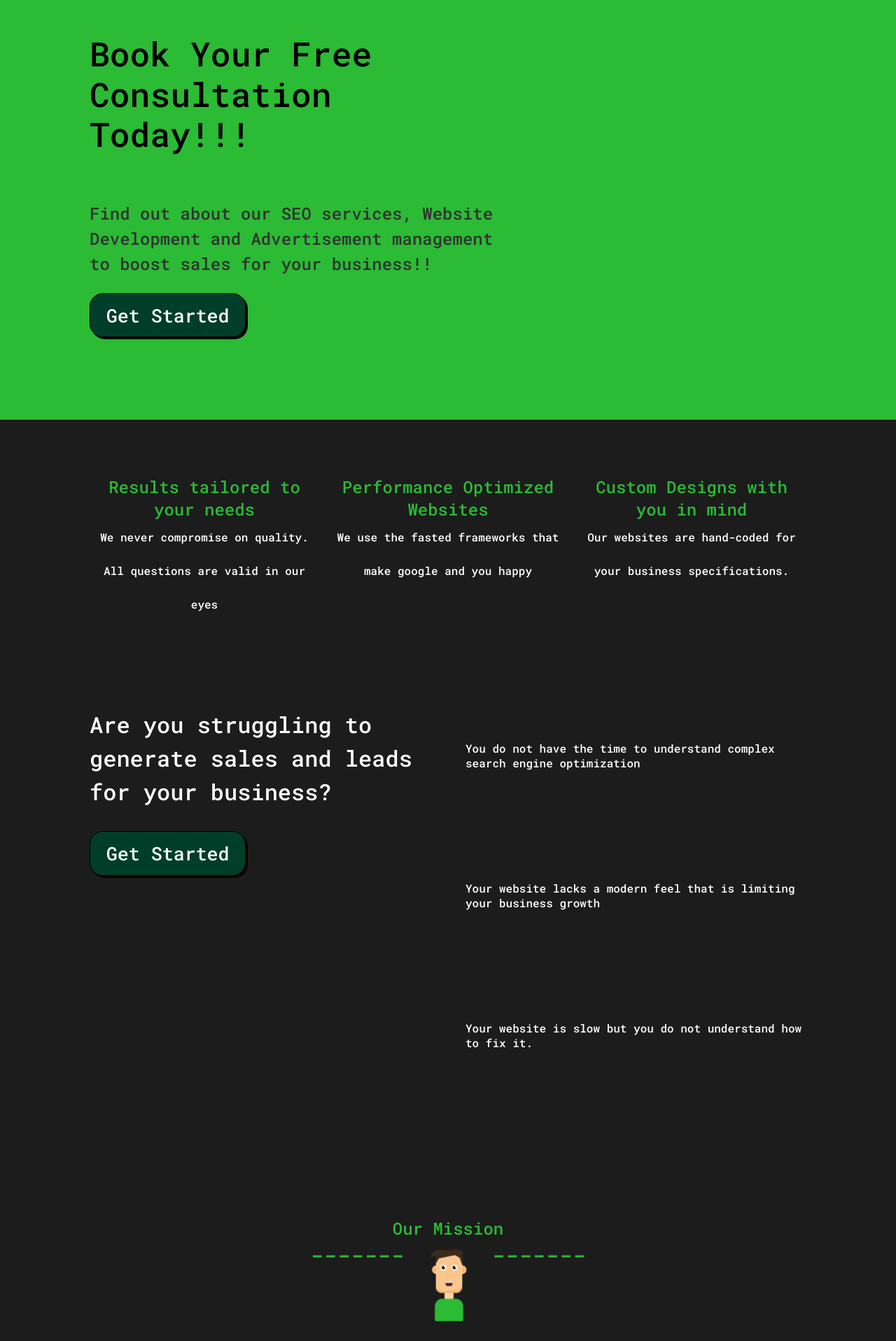
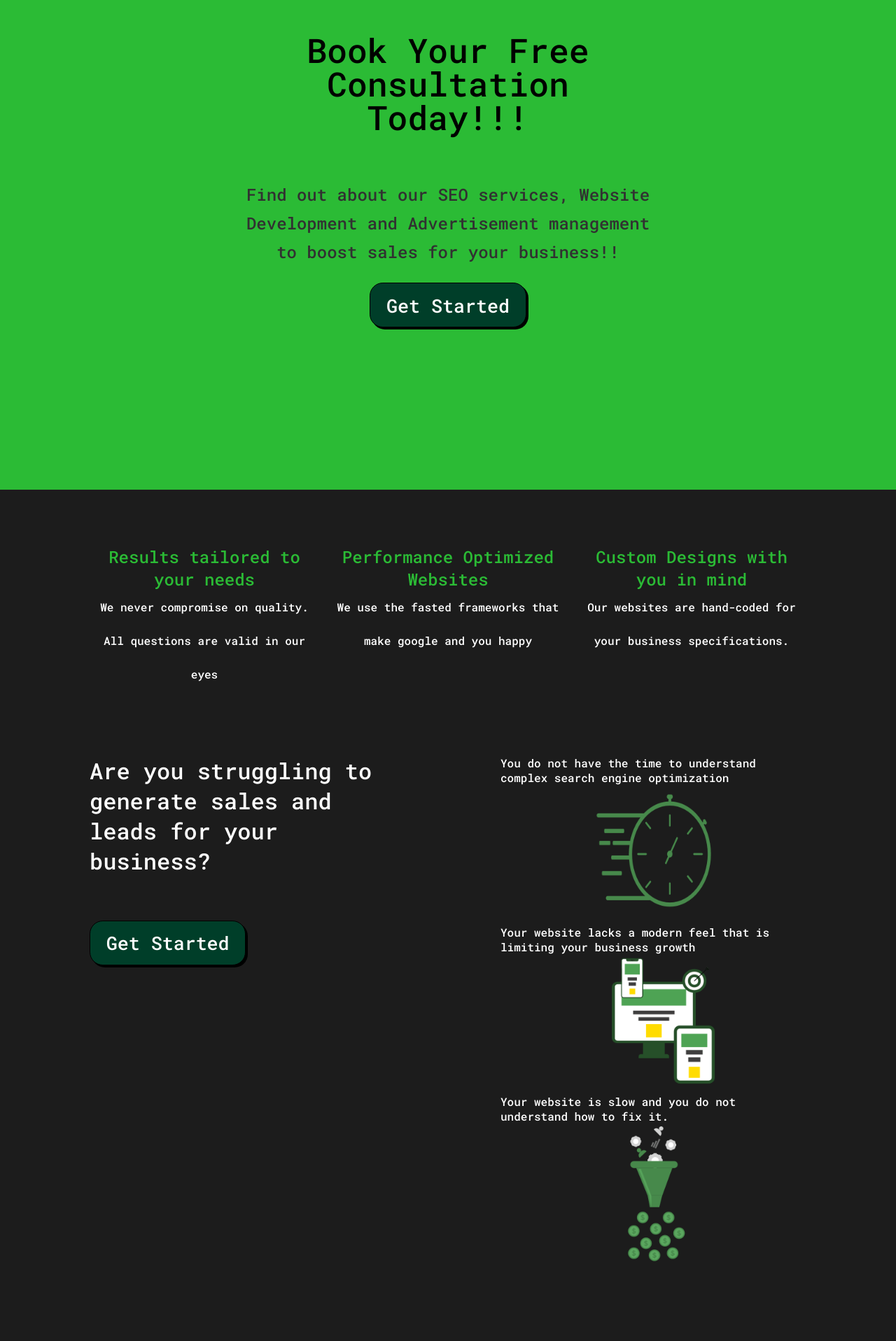
Before and after one commit to GrantGrowcott/Ninja-Devz, a Next.js app: page /Offer in a window 1280 px wide. Shown: the top 1917 px of the page at 70% size. Built offline with nearby package versions, Linux system fonts and the light colour scheme.

Commit message:
Edited some images

```diff
--- a/src/pages/Offer.tsx
+++ b/src/pages/Offer.tsx
@@ -40,12 +40,27 @@ const Offer = () => {
           <div className="problem__container__grid">
             <div className="problem__container__item">
               <h3> You do not have the time to understand complex search engine optimization</h3>
+              <Image
+                src="/stopwatch.png"
+                alt="Stopwatch moving quickly in the wind"
+                width={200}
+                height={200}
+                loading="lazy"
+              />
             </div>
             <div className="problem__container__item">
               <h3>Your website lacks a modern feel that is limiting your business growth</h3>
+              <Image src="/target-devices.png" alt="Target symbol with devices" width={200} height={200} loading="lazy" />
             </div>
             <div className="problem__container__item">
-              <h3> Your website is slow but you do not understand how to fix it.</h3>
+              <h3> Your website is slow and you do not understand how to fix it.</h3>
+              <Image
+                            src="/funnel.png"
+                            alt="Converting gears into money through a funnel"
+                            width={200}
+                            height={200}
+                            loading="lazy"
+                          />
             </div>
           </div>
         </div>
--- a/src/styles/globals.css
+++ b/src/styles/globals.css
@@ -1052,34 +1052,32 @@ align-content: flex-start;
 /* Offer Styles */
 .offer__container {
   background-color: var(--green);
-  min-height: 600px;
+  min-height: 700px;
 }
 .offer__container__inner {
   display: flex;
   flex-direction: column;
   justify-content: center;
-  align-items: flex-start;
+  align-items: center;
   margin: 0 auto;
   width:80%;
   padding-top: 3rem;
   box-sizing: border-box;
 }
-.offer__container h1{
-  font-size: 3rem;
-}
+
 .offer__container h1{
   font-size: 3rem;
   max-width: 600px;
-  line-height: 1.2;
-  text-align: left;
+  line-height: 1;
+  text-align: center;
   word-wrap: break-word;
 }
 
 .offer__container h2 {
   font-size: 1.5rem;
   max-width: 600px;
-  line-height: 1.5;
-  text-align: left;
+  line-height: 1.7;
+  text-align: center;
   word-wrap: break-word;
   margin: 1.5rem 0;
 }
@@ -1123,14 +1121,15 @@ align-content: flex-start;
   margin: 0 auto;
   width: 80%;
   min-height: 600px;
-  gap:50px;
+  gap:150px;
 }
 .problem__container__inner {
   flex: 1;
 }
 .problem__container__inner h4{
-  margin: 2rem 0;
   font-size: 2rem;
+  line-height: normal;
+  padding-bottom: 2em;
 }
 
 .problem__container__grid {
@@ -1142,6 +1141,7 @@ align-content: flex-start;
 
 .problem__container__item {
   display: flex;
+  flex-direction: column;
   justify-content: center;
   align-items: center;
   min-height: 200px;
@@ -1187,6 +1187,7 @@ align-content: flex-start;
 
 .plan__container__item h5{
   font-size: 1rem;
+  line-height: 2.5;
   margin-top: 1em;
 }
 @media screen and (max-width: 1050px) {
@@ -1204,7 +1205,3 @@ align-content: flex-start;
   margin: 2em 0 ;
   text-align: center;
 }
-
-.center__form {
-
-}
```
Also changed, not shown: public/stopwatch.png.
